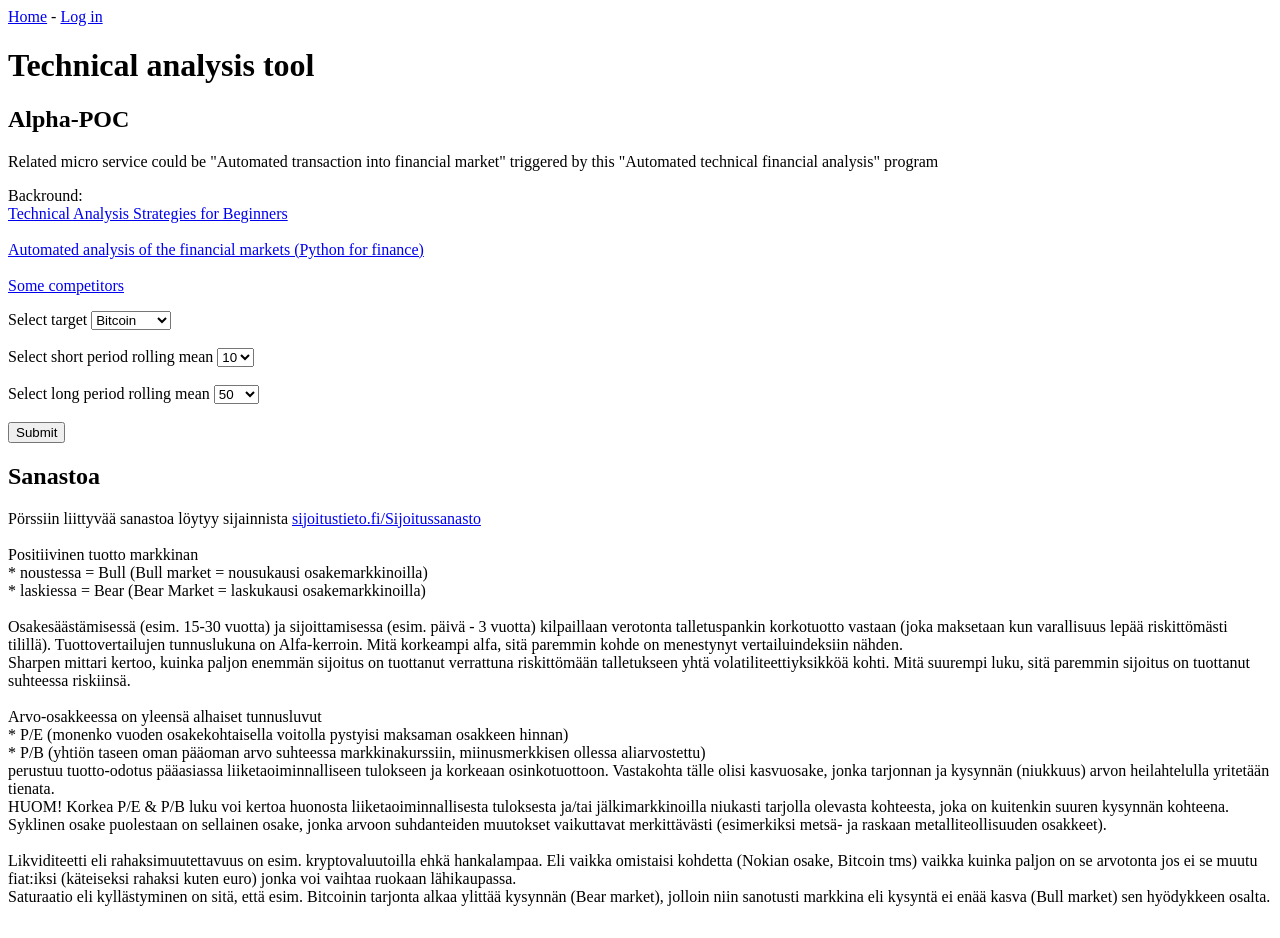
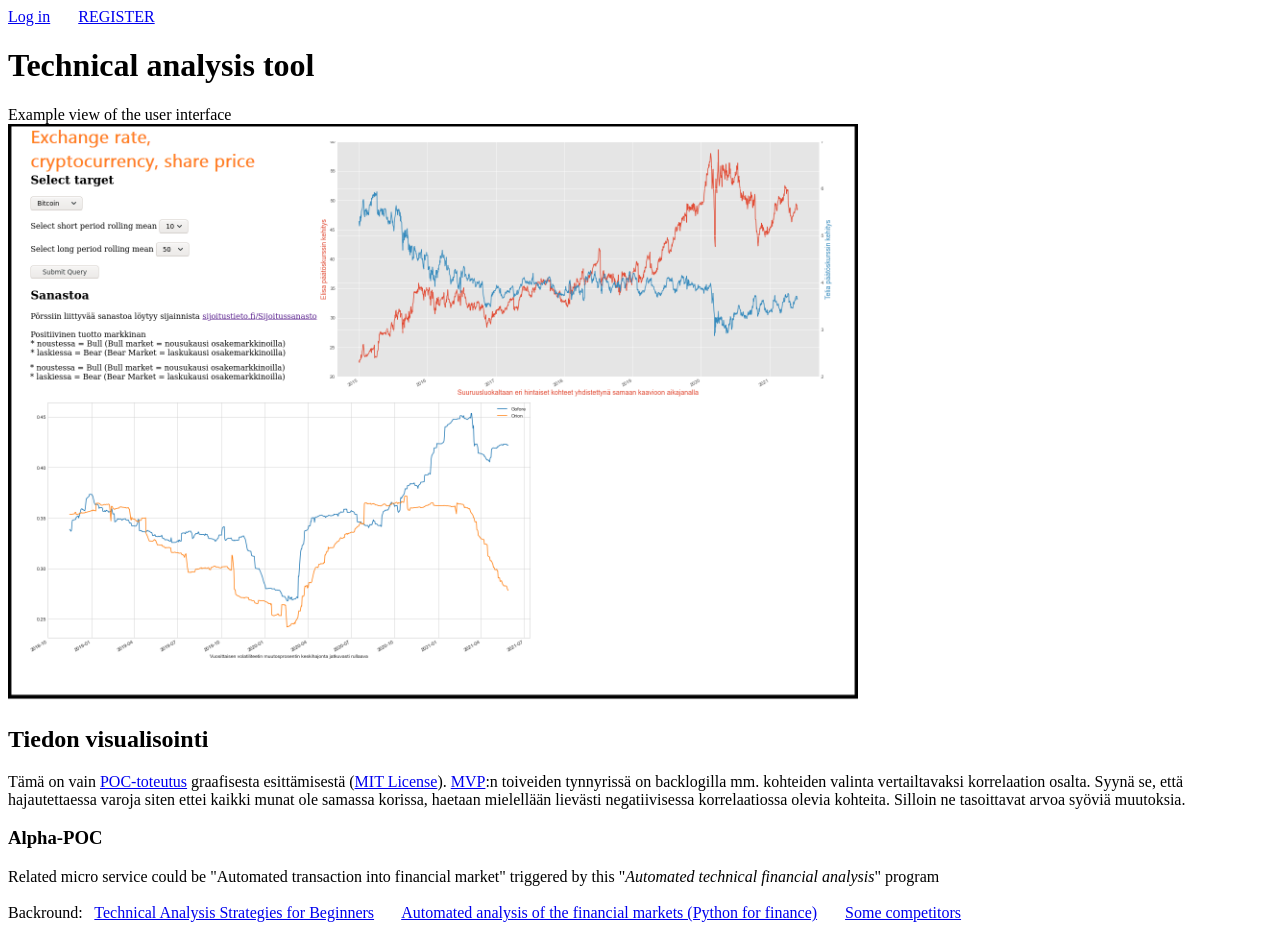
Before and after one commit to mikalegall/flask, a Flask app: page / in a window 1280 px wide. Before the commit the page ends 906 px from the top, so only its background shows below. Run offline with Flask 2, Linux system fonts and the light colour scheme.

Commit message:
lorem ipsus

```diff
--- a/technical_analysis/templates/index.html
+++ b/technical_analysis/templates/index.html
@@ -32,26 +32,72 @@
       }</script>
 {%endblock JSON_LD%}
 
+{% block nav %}
+{% if not currentUser() %}
+<nav>
+	<a href="/user/login">Log in</a> &#160;&#160;&#160;&#160;&#160; <a href="/user/register">REGISTER</a>
 
-{%block content%}
+</nav>
+{% endif %}
+
+{% if currentUser() %}
+<nav>
+	<a href="/user/profile">My profile</a> - <a href="/user/logout">Log out</a>
+</nav>
+{% endif %}
+{% endblock nav%}
+
+
+{% block content %}
+
+	{% if not currentUser() %}
+	<p>
+	Example view of the user interface
+	<br />
+	<a href="{{ url_for('static', filename='images/example_user_interface.png') }}" target="_blank">
+	<img src="{{ url_for('static', filename='images/example_user_interface.png') }}" alt="User interface example" width="850px" height="578px">
+	</a>
+	<br />
+	</p>
+
 	<article>
-<h2>Alpha-POC</h2>
-Related micro service could be "Automated transaction into financial market" triggered by this "Automated technical financial analysis" program
+		<h2>Tiedon visualisointi</h2>
 		<p>
-Backround:
-<br>
-<a href="https://www.investopedia.com/articles/active-trading/102914/technical-analysis-strategies-beginners.asp" target="_blank">Technical Analysis Strategies for Beginners</a>
+		Tämä on vain <a href="https://fi.wikipedia.org/wiki/Konseptitodistus" target="_blank">POC-toteutus</a> graafisesta esittämisestä
+		(<a href="https://github.com/mikalegall/flask/blob/main/LICENSE" target="_blank">MIT License</a>).
+		<a href="https://fi.wikipedia.org/wiki/Pienin_toimiva_tuote" target="_blank">MVP</a>:n toiveiden tynnyrissä on
+		backlogilla mm. kohteiden valinta vertailtavaksi korrelaation osalta. Syynä se, että hajautettaessa varoja siten ettei kaikki
+		munat ole samassa korissa, haetaan mielellään lievästi negatiivisessa korrelaatiossa olevia kohteita. Silloin ne
+		tasoittavat arvoa syöviä muutoksia.
+		</p>
+		<!-- <h2>Data visualization/h2>
+		<p>
+		This is just <a href="https://fi.wikipedia.org/wiki/Konseptitodistus" target="_blank">POC-implementation</a> about graphical representation
+		(<a href="https://github.com/mikalegall/flask/blob/main/LICENSE" target="_blank">MIT License</a>).
+		The backlog of <a href="https://fi.wikipedia.org/wiki/Pienin_toimiva_tuote" target="_blank">MVP</a> contains e.g. selection of targets for comparison for correlation. The reason is that the decentralization of funds separates assets in different risk categories when finding targets which are in slightly negative correlation. Then they smooth out the value-consuming changes.
+		</p> -->
+
+		<h3>Alpha-POC</h3>
+		<p>
+		Related micro service could be "Automated transaction into financial market" triggered by this "<i>Automated technical financial analysis</i>" program
 		<br>
 		<br>
+		Backround: &#160;
+		<a href="https://www.investopedia.com/articles/active-trading/102914/technical-analysis-strategies-beginners.asp" target="_blank">Technical Analysis Strategies for Beginners</a>
+		&#160;&#160;&#160;&#160;&#160;
 		<a href="https://towardsdatascience.com/python-for-finance-automated-analysis-of-the-financial-markets-f649375bf8b2" target="_blank">Automated analysis of the financial markets (Python for finance)</a>
-<br>
-<br>
+		&#160;&#160;&#160;&#160;&#160;
 		<a href="https://www.techjockey.com/blog/best-stock-trading-software" target="_blank">Some competitors</a>
 		</p>
+	</article>
+	{% endif %}
+
+
+
+	{% if currentUser() %}
 	<article>
+		<h2>Select target</h2>
 		<form method=POST>
-        <input type=hidden name="cross_site_request_forgery" value="needSomeRandomness">
-        Select target
 			<select name="target" id="target">
 				<option value="BTC-EUR">Bitcoin</option>
 				<option value="ETH-EUR">Ethereum</option>
@@ -125,5 +171,5 @@ Backround:
 		Saturaatio eli kyllästyminen on sitä, että esim. Bitcoinin tarjonta alkaa ylittää kysynnän (Bear market), jolloin
 		niin sanotusti markkina eli kysyntä ei enää kasva (Bull market) sen hyödykkeen osalta.
 	</article>
-
-{%endblock content%}
+	{% endif %}
+{% endblock content %}
```
Lines whose indentation alone changed are shown as unchanged.
